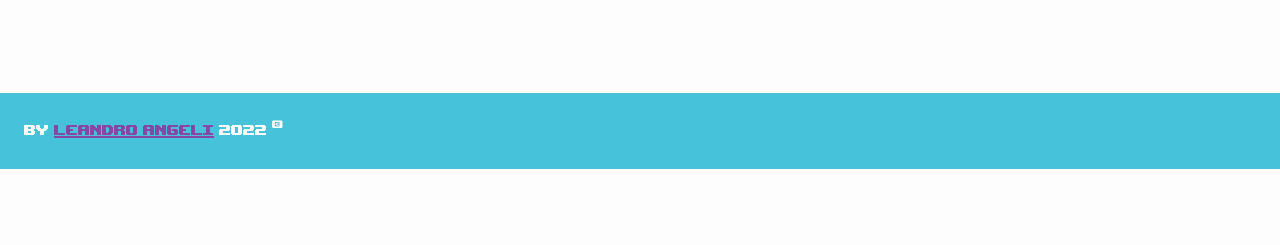
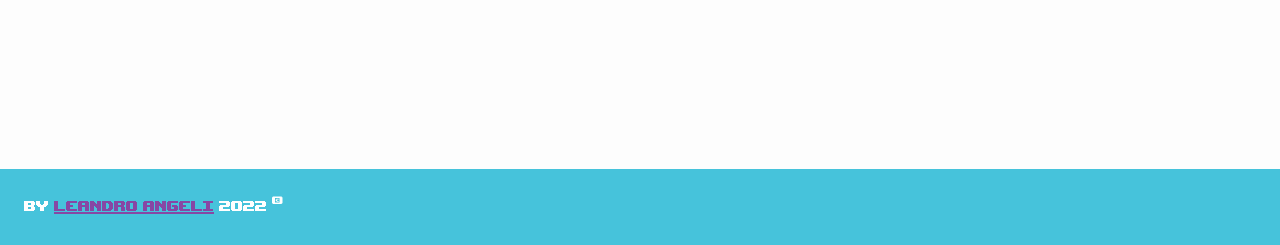
Before and after one commit to Leandro-Andres-Angeli/guess-number-game, a website: page index.html in a window 1280 px wide. Shown: the part 631-876 px from the top of the page. Before the commit the page ends 800 px from the top, so only its background shows below. Drawn offline with nearby package versions, Linux system fonts and the light colour scheme.

Commit message:
fixed position footer

```diff
--- a/index.html
+++ b/index.html
@@ -12,8 +12,8 @@
     <link rel="stylesheet" href="./styles.css">
 </head>
 
-<body class="h-screen">
-    <section class="game ">
+<body class="">
+    <section class="game min-h-screen flex flex-col">
         <div
             class="upper flex flex-row flex-wrap-reverse  content-center   md:p-5 sm:justify-evenly [&>*]:mt-6 md:justify-around">
             <button class="btn  play-again ml-auto mr-auto md:ml-2">play again</button>
@@ -64,8 +64,7 @@
             </div>
         </div>
     </section>
-    <footer class=" text-white  md:text-xl text-base p-4 md:p-6 md:absolute static"
-        style="background-color:var(--light-blue) ;inset: auto 0 0; ">
+    <footer class=" mb-auto text-white  md:text-xl text-base p-4 md:p-6 " style="background-color:var(--light-blue)  ">
         <p>By <a href="https://github.com/Leandro-Andres-Angeli" class="underline" style="color:#8747a4">Leandro
                 Angeli</a> 2022 <sup>&copy;</sup> </p>
     </footer>
```
Also changed, not shown: output.css.
